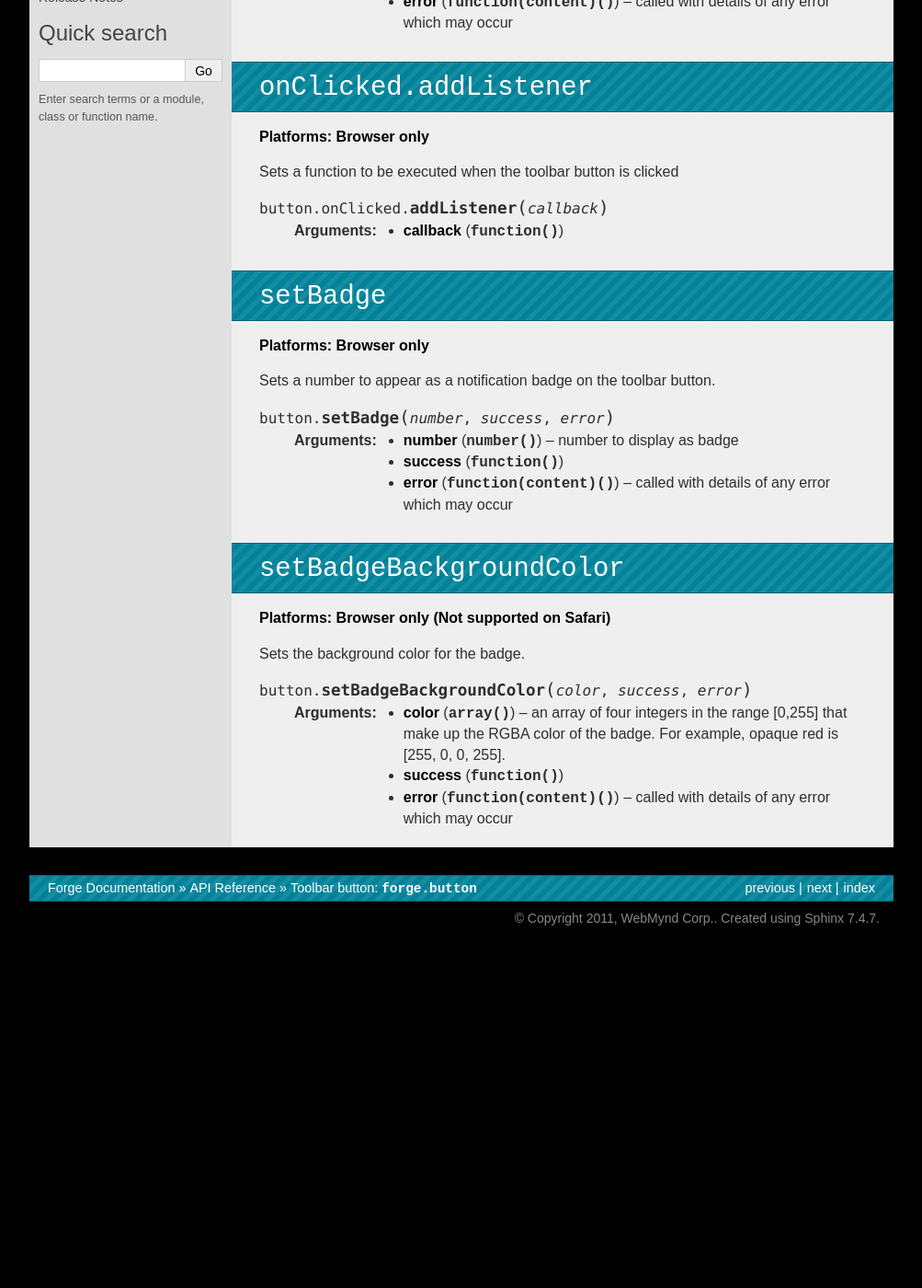
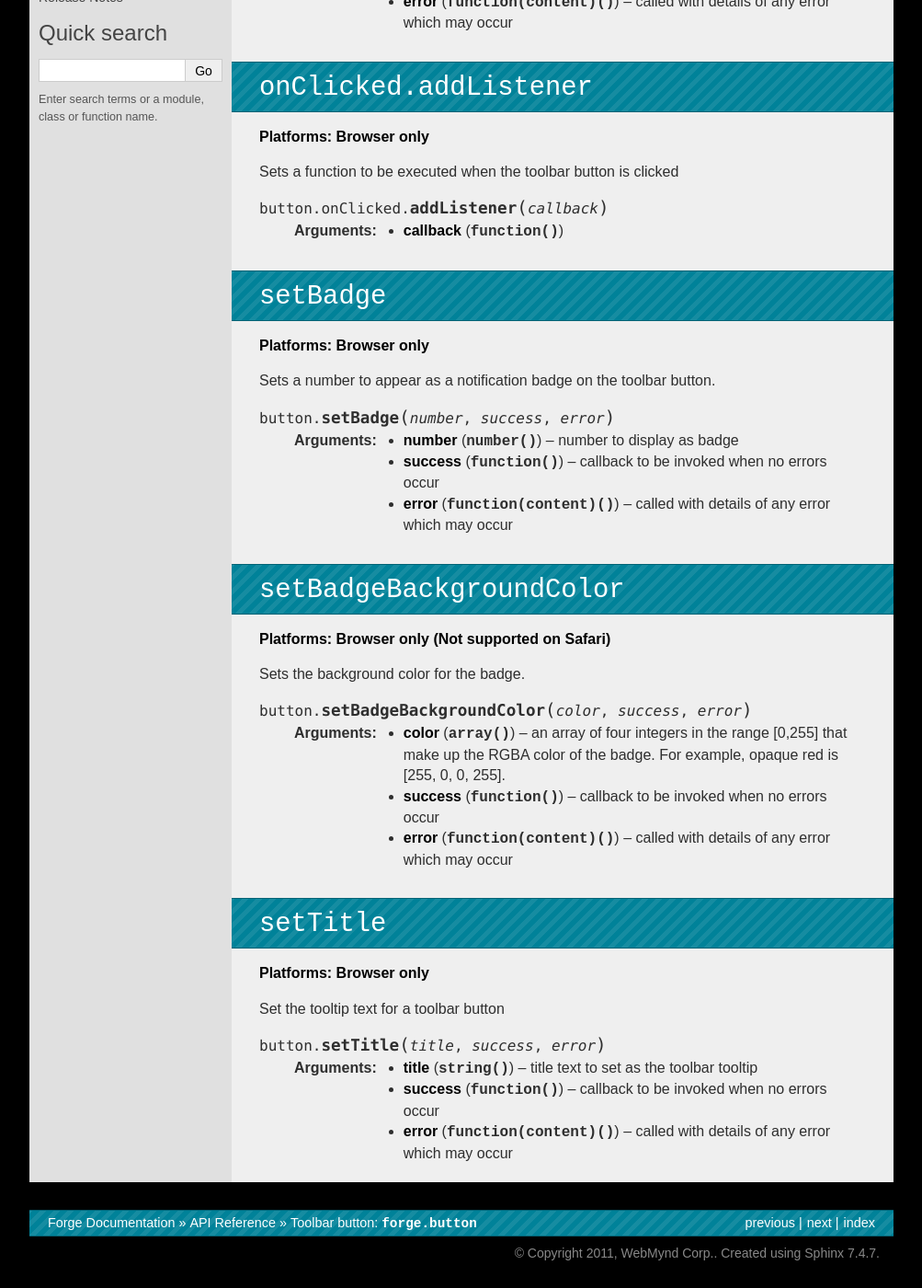
Before and after one commit to trigger-corp/Forge-Documentation, a Sphinx documentation site: the page built from source/api/button.rst, in a window 1280 px wide and 1400 px high, scrolled down 790 px. Shown: the whole window at 92% size, without its empty margins (138-1141 px from the left). Built offline with Sphinx 7.4.7, drawn with Linux system fonts in a browser that asks for light colours; some web fonts are replaced; before the commit the page ends 1826 px from its top, so only the background shows below that.

Commit message:
added button.setTitle documentation and some fixes for warnings

```diff
--- a/source/api/button.rst
+++ b/source/api/button.rst
@@ -48,7 +48,7 @@ Sets a number to appear as a notification badge on the toolbar button.
 .. js:function:: button.setBadge(number, success, error)
 
     :param number number: number to display as badge
-    :param function() success:
+    :param function() success: callback to be invoked when no errors occur
     :param function(content) error: called with details of any error which may occur
 
 ``setBadgeBackgroundColor``
@@ -62,5 +62,17 @@ Sets the background color for the badge.
     :param array color: an array of four integers in the range [0,255]
     			  that make up the RGBA color of the badge.
     			  For example, opaque red is [255, 0, 0, 255].
-    :param function() success:
+    :param function() success: callback to be invoked when no errors occur
     :param function(content) error: called with details of any error which may occur
+
+``setTitle``
+~~~~~~~~~~~~~~~~~~~~~~~~~~~~~~~~~~~~~~~~~~~~~~~~~~~~~~~~~~~~~~~~~~~~~~~~~~~~~~~~~~~~~
+**Platforms: Browser only**
+
+Set the tooltip text for a toolbar button
+
+.. js:function:: button.setTitle(title, success, error)
+
+    :param string title: title text to set as the toolbar tooltip
+    :param function() success: callback to be invoked when no errors occur
+    :param function(content) error: called with details of any error which may occur
--- a/source/config.rst
+++ b/source/config.rst
@@ -178,6 +178,7 @@ As well as an optional key:
 .. _field-activations-runat:
 
 * ``run_at`` optionally defines when your included scripts will be added to the page, must be one of the following:
+
  * ``"start"`` scripts will be run immediately, potentially before the DOM is ready
  * ``"ready"`` scripts will run as soon as the DOM is ready
  * ``"end"`` (default) scripts will run at some point after the DOM is ready, with no guarantees as to whether or not ``window.onload`` will have fired yet or not.
--- a/source/features/api.rst
+++ b/source/features/api.rst
@@ -40,7 +40,7 @@ The most commonly used callback is the ``success`` callback, this is the penulti
 The ``success`` callback will only ever be called once, and will only be called if the API method completes successfully.
 
 ``callback``
------------
+----------------
 
 The ``callback`` callback is similar to ``success`` in that it appears as the penultimate parameter, however unlike the ``success`` callback it may be called multiple times. An example of its use it adding a listener to a button being clicked, as the button can be clicked multiple times the callback may be called multiple times.
 
```
